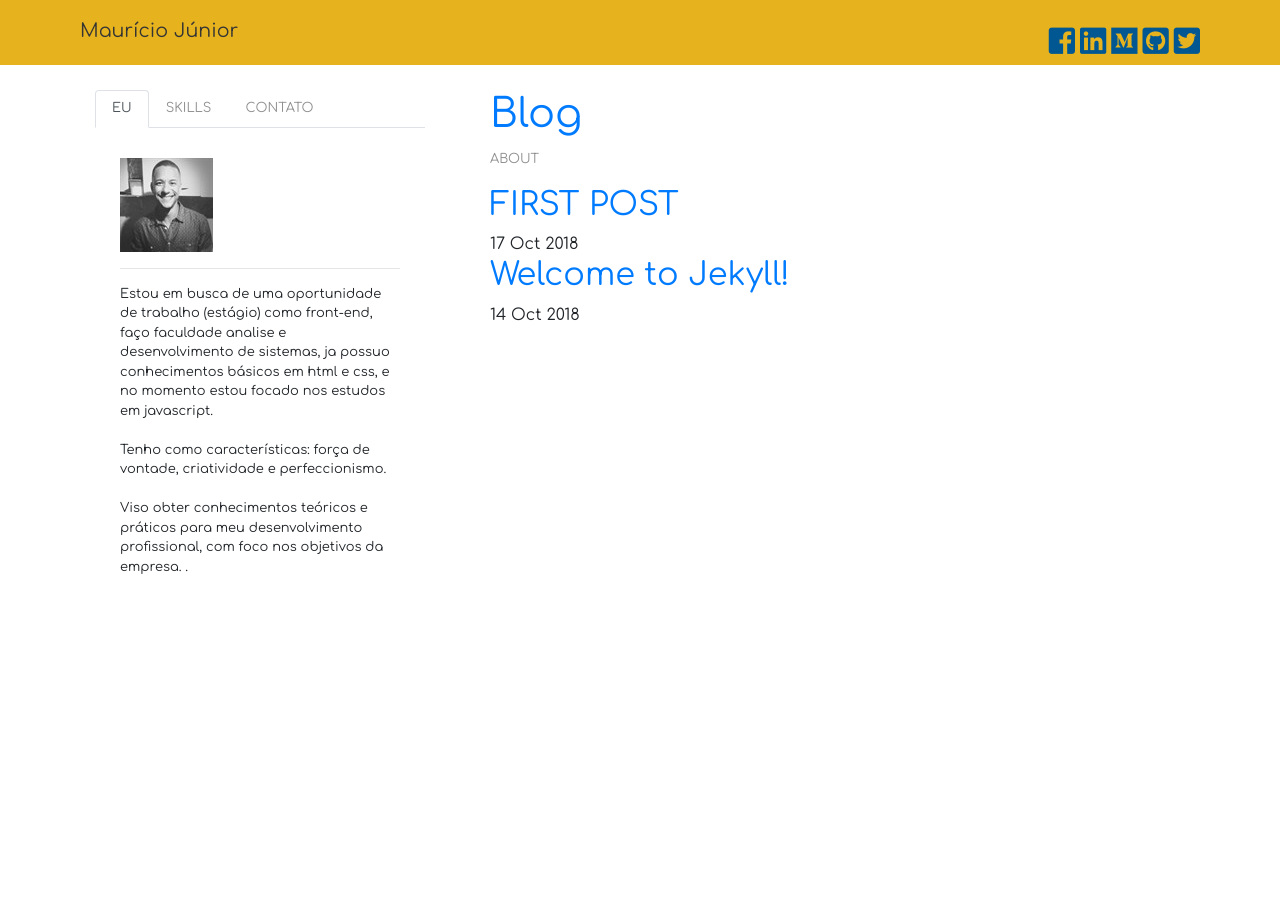
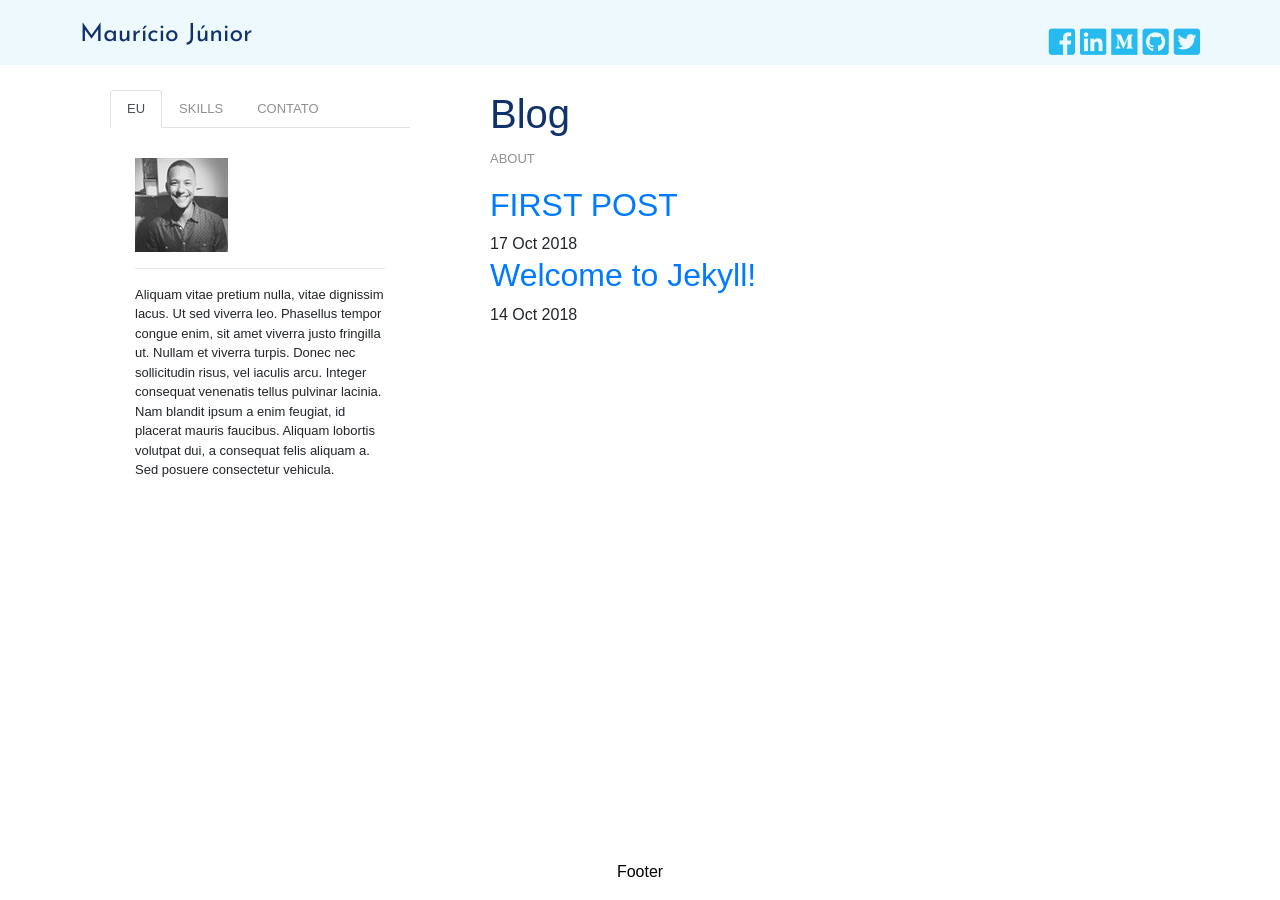
Before and after one commit to maudev1/maudev1.github.io, a Jekyll site: the page built from index.md, in a window 1280 px wide. Built offline with Jekyll 4.4.1, drawn with Linux system fonts in a browser that asks for light colours; nearby versions of some CDN libraries; some web fonts are replaced.

Commit message:
ATUALIZAÇAO CORES ESTILO

```diff
--- a/_includes/footer.html
+++ b/_includes/footer.html
@@ -0,0 +1,5 @@
+<div class="footer">
+
+    <p>Footer</p>
+
+</div>
--- a/_includes/head.html
+++ b/_includes/head.html
@@ -23,7 +23,9 @@
     <link rel="stylesheet" type="text/css" media="screen" href={{ "/main.css" | prepend: site.baseurl }}>
 
   <!--Fonts google-->
-  <link href="https://fonts.googleapis.com/css?family=Comfortaa" rel="stylesheet">
+  <link href="https://fonts.googleapis.com/css?family=Carrois+Gothic|Josefin+Sans" rel="stylesheet">
+
+
 
   <!--Fonts Awesome-->
   <link rel="stylesheet" href="https://use.fontawesome.com/releases/v5.1.0/css/all.css" integrity="sha384-lKuwvrZot6UHsBSfcMvOkWwlCMgc0TaWr+30HWe3a4ltaBwTZhyTEggF5tJv8tbt"
--- a/_includes/profile.html
+++ b/_includes/profile.html
@@ -15,19 +15,14 @@
     <div data-spy="scroll" class="tab-pane fade show active" id="nav-home" role="tabpanel" aria-labelledby="nav-home-tab"
       data-offset="0">
 
-      <img src={{ "/img/perfil.gif" | prepend: site.baseurl}}>
+      <img class="profilePhoto" src={{ "/img/perfil.gif" | prepend: site.baseurl}}>
       <hr>
-      <p>Estou em busca de uma oportunidade de trabalho (estágio) como front-end, faço faculdade
-        analise
-        e desenvolvimento de sistemas, ja possuo conhecimentos básicos em html e css, e no
-        momento
-        estou focado nos estudos em javascript.
-        <br>
-        <br> Tenho como características: força de vontade, criatividade e perfeccionismo.
-        <br>
-        <br> Viso obter conhecimentos teóricos e práticos para meu desenvolvimento
-        profissional,
-        com foco nos objetivos da empresa. .
+      <p>
+          Aliquam vitae pretium nulla, vitae dignissim lacus. Ut sed viverra leo. Phasellus tempor congue enim,
+          sit amet viverra justo fringilla ut. Nullam et viverra turpis. Donec nec sollicitudin risus,
+          vel iaculis arcu. Integer consequat venenatis tellus pulvinar lacinia. Nam blandit ipsum a enim feugiat,
+          id placerat mauris faucibus.
+          Aliquam lobortis volutpat dui, a consequat felis aliquam a. Sed posuere consectetur vehicula.
       </p>
 
     </div>
@@ -41,7 +36,7 @@
                 HTML
                 <div class="progress">
                   <div class="progress-bar progress-bar-striped progress-bar-animated bg-warning" role="progressbar"
-                    aria-valuenow="75" aria-valuemin="0" aria-valuemax="100" style="width: 30%">
+                    aria-valuenow="75" aria-valuemin="0" aria-valuemax="100" style="width: 50%">
                   </div>
                 </div>
               </button>
@@ -50,7 +45,9 @@
 
           <div id="collapseOne" class="collapse collapsed" aria-labelledby="headingOne" data-parent="#accordionExample">
             <div class="card-body">
-
+              <ul>
+                <li>Jekyll</li>
+              </ul>
             </div>
           </div>
         </div>
@@ -60,6 +57,11 @@
               <button class="btn btn-link collapsed" type="button" data-toggle="collapse" data-target="#collapseTwo"
                 aria-expanded="false" aria-controls="collapseTwo">
                 CSS
+                <div class="progress">
+                    <div class="progress-bar progress-bar-striped progress-bar-animated bg-warning" role="progressbar"
+                      aria-valuenow="75" aria-valuemin="0" aria-valuemax="100" style="width: 50%">
+                    </div>
+                  </div>
               </button>
             </h5>
           </div>
@@ -79,23 +82,19 @@
               <button class="btn btn-link collapsed" type="button" data-toggle="collapse" data-target="#collapseThree"
                 aria-expanded="false" aria-controls="collapseThree">
                 Javascript
+                <div class="progress">
+                    <div class="progress-bar progress-bar-striped progress-bar-animated bg-warning" role="progressbar"
+                      aria-valuenow="75" aria-valuemin="0" aria-valuemax="100" style="width: 30%">
+                    </div>
+                  </div>
               </button>
             </h5>
           </div>
           <div id="collapseThree" class="collapse" aria-labelledby="headingThree" data-parent="#accordionExample">
             <div class="card-body">
-              Anim pariatur cliche reprehenderit, enim eiusmod high life accusamus terry
-              richardson ad squid. 3 wolf
-              moon officia aute, non cupidatat skateboard dolor brunch. Food truck quinoa
-              nesciunt laborum eiusmod.
-              Brunch 3 wolf moon tempor, sunt aliqua put a bird on it squid single-origin
-              coffee nulla assumenda
-              shoreditch et. Nihil anim keffiyeh helvetica, craft beer labore wes
-              anderson cred nesciunt sapiente ea
-              proident. Ad vegan excepteur butcher vice lomo. Leggings occaecat craft
-              beer farm-to-table, raw denim
-              aesthetic synth nesciunt you probably haven't heard of them accusamus
-              labore sustainable VHS.
+             <ul>
+               <li>VueJs</li>
+             </ul>
             </div>
           </div>
         </div>
@@ -119,7 +118,7 @@
               <hr>
               <button type="submit" class="btn btn-warning" data-target="#exampleModal">enviar</button>
 
-              <button type="submit"></button>
+
               <!--Modal-->
               <div class="modal fade" id="exampleModal" tabindex="-1" role="dialog" aria-labelledby="exampleModalLabel"
                 aria-hidden="true">
--- a/_layouts/default.html
+++ b/_layouts/default.html
@@ -17,7 +17,7 @@
 
       <div class="col-sm">
         <div class="blog">
-          <a href="http://localhost:4000">
+          <a href="http://maudev1.github.io">
 
             <h1 class="title">Blog</h1>
 
--- a/main.css
+++ b/main.css
@@ -9,17 +9,15 @@
       text-align: center;
       margin: auto;
     }
-
     .brand {
       text-align: center;
       margin: auto;
-      font-family: "Comfortaa", cursive;
     }
   }
 
-
   body{
-    font-family: "Comfortaa", cursive;
+    font-family: 'Carrois Gothic', sans-serif;
+    background-color: #ffffff
   }
 
   h1,
@@ -28,22 +26,22 @@
   h4,
   h5,
   h6 {
-
+    text-decoration: none;
     font-weight: lighter;
     text-align: left;
+    color:#10316b
+
   }
   .brand {
-    color:#343434;
-
-    font-family: "Comfortaa", cursive;
-
-    font-size: 19px;
+    color:#10316b;
+    font-family: 'Josefin Sans', sans-serif;
+    font-size: 25px;
     margin-right: auto;
     width: 250px;
     height: 30px;
   }
   .header {
-    background-color: #e6b31e;
+    background-color: #edf9fc;
     padding: 20px 80px 0px 80px;
     padding-left: 80px;
     padding-right: 80px;
@@ -55,6 +53,7 @@
   .navbar {
     padding: 10px 80px 10px 80px;
   }
+
   .socialMedia {
     font-size: 30px;
     text-decoration: none;
@@ -66,15 +65,14 @@
 
   }
 
-  .aside {
+  .profile {
     padding: 25px;
-    height: 600px;
-
+    height: auto;
   }
 
+  .title{
+    font-family: 'Carrois Gothic', sans-serif;
 
-  .title{
-    font-family: "Comfortaa", cursive;
  }
  .blogPost{
     font-family: inherit;
@@ -88,6 +86,7 @@
     height: 600px;
 
   }
+
   .posts{
     overflow:hidden;
     height: 600px;
@@ -105,14 +104,14 @@
   }
   .linkSocial {
 
-    color:#005792
+    color:#26baee
     /*color:#f8b500*/
   }
 
   .link:hover,
   .linkSocial:hover {
-    color: #db2d43;
-    text-shadow: 1px 1px 1px gray;
+    color: #73d2f3;
+    /*text-shadow: 1px 1px 1px #00adb5;*/
     text-decoration: none
   }
 
@@ -180,12 +179,14 @@
 
 
   .footer {
-    height: 50px;
-    text-align: center;
-    left: 0;
-    bottom: 0;
-    width: 100%;
-    background-color:#f7f7f7;
+   position:fixed;
+   left:0;
+   bottom:0;
+   width: 100%;
+   background-color: fffff;
+   color: black;
+
+   text-align:center;
   }
 
 
@@ -194,3 +195,14 @@
 
     color:white
   }
+
+  .btn{
+    background-color: #26baee;
+    border:none;
+  }
+  .btn:hover{
+    background-color:#73d2f3;
+  }
+  .btn:active{
+    background-color: #73d2f3;
+  }
```
Also changed, not shown: other parts of _includes/profile.html (+2 -1 lines).
